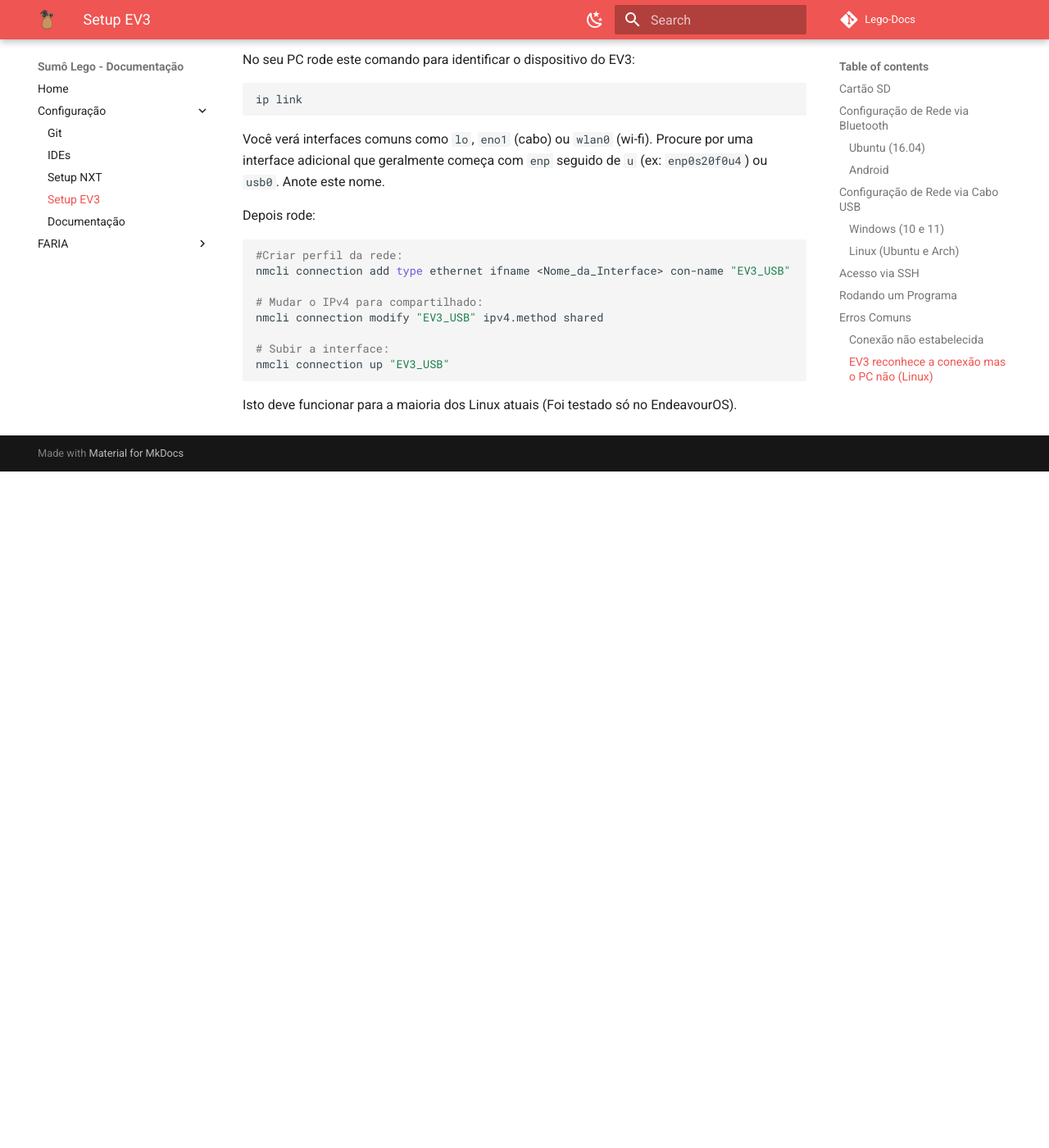
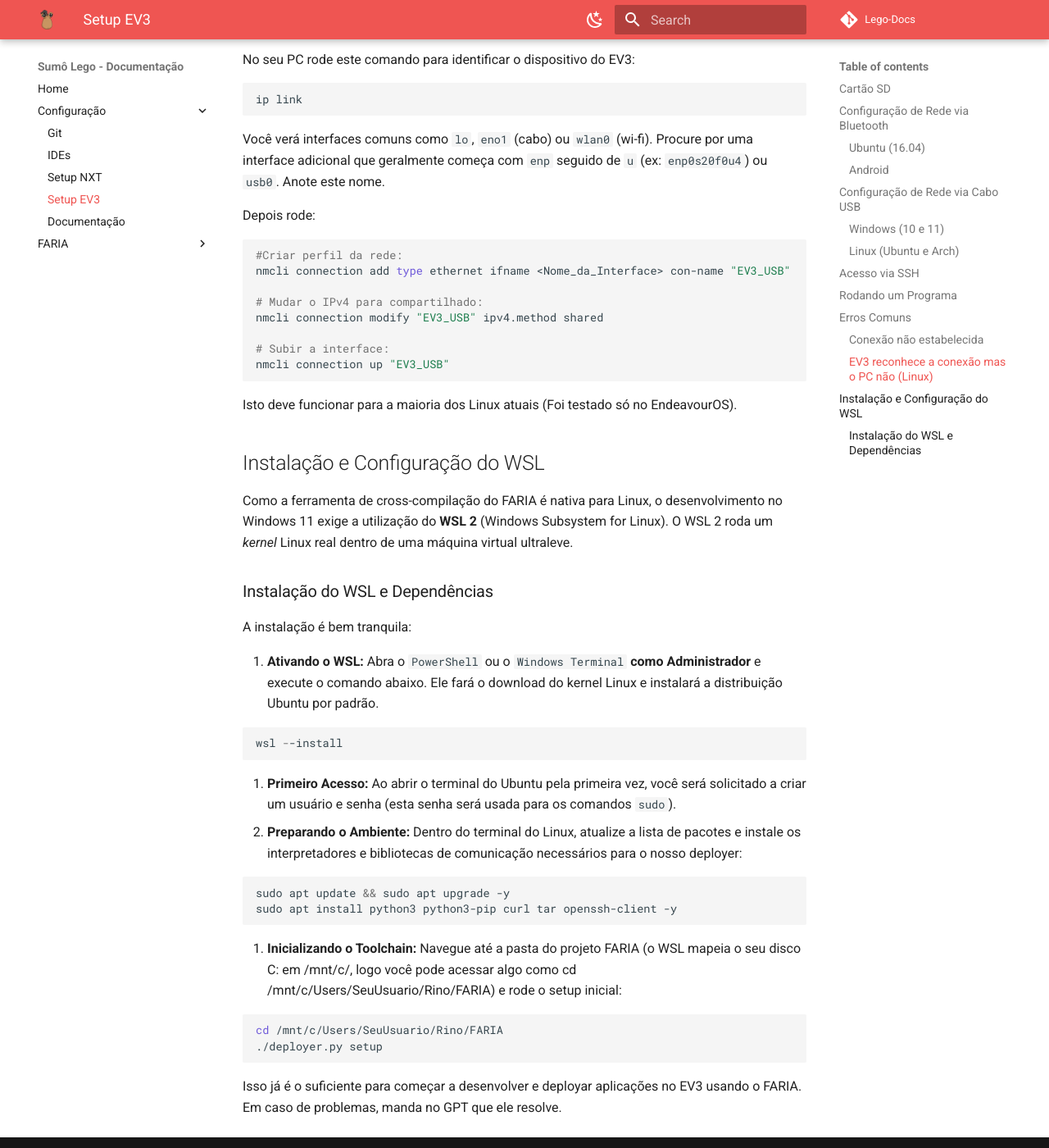
Before and after one commit to rinobot-team/Lego-Docs, an MkDocs documentation site: the page built from docs/config-projeto/setup-ev3.md, in a window 1280 px wide and 1400 px high, scrolled down 3522 px. Shown: the whole window at 82% size. Built offline with MkDocs 1.6.1 and Material for MkDocs 9.7.7, drawn with Linux system fonts in a browser that asks for light colours; comment, search, counter and statistics services are not loaded; before the commit the page ends 4097 px from its top, so only the background shows below that.

Commit message:
Instalacao e config do wsl

````diff
--- a/docs/config-projeto/setup-ev3.md
+++ b/docs/config-projeto/setup-ev3.md
@@ -124,3 +124,34 @@
 ```
 
 Isto deve funcionar para a maioria dos Linux atuais (Foi testado só no EndeavourOS).
+
+## Instalação e Configuração do WSL
+
+Como a ferramenta de cross-compilação do FARIA é nativa para Linux, o desenvolvimento no Windows 11 exige a utilização do **WSL 2** (Windows Subsystem for Linux). O WSL 2 roda um *kernel* Linux real dentro de uma máquina virtual ultraleve.
+
+### Instalação do WSL e Dependências
+
+A instalação é bem tranquila:
+
+1. **Ativando o WSL:** Abra o `PowerShell` ou o `Windows Terminal` **como Administrador** e execute o comando abaixo. Ele fará o download do kernel Linux e instalará a distribuição Ubuntu por padrão.
+
+   ```powershell
+   wsl --install
+   ```
+
+2. **Primeiro Acesso:** Ao abrir o terminal do Ubuntu pela primeira vez, você será solicitado a criar um usuário e senha (esta senha será usada para os comandos `sudo`).
+3. **Preparando o Ambiente:** Dentro do terminal do Linux, atualize a lista de pacotes e instale os interpretadores e bibliotecas de comunicação necessários para o nosso deployer:
+
+```bash
+sudo apt update && sudo apt upgrade -y
+sudo apt install python3 python3-pip curl tar openssh-client -y
+```
+
+4. **Inicializando o Toolchain:** Navegue até a pasta do projeto FARIA (o WSL mapeia o seu disco C: em /mnt/c/, logo você pode acessar algo como cd /mnt/c/Users/SeuUsuario/Rino/FARIA) e rode o setup inicial:
+
+```bash
+cd /mnt/c/Users/SeuUsuario/Rino/FARIA
+./deployer.py setup
+```
+
+Isso já é o suficiente para começar a desenvolver e deployar aplicações no EV3 usando o FARIA. Em caso de problemas, manda no GPT que ele resolve.
````
Also changed, not shown: docs/faria/ferramental.md (+2 -0 lines).
